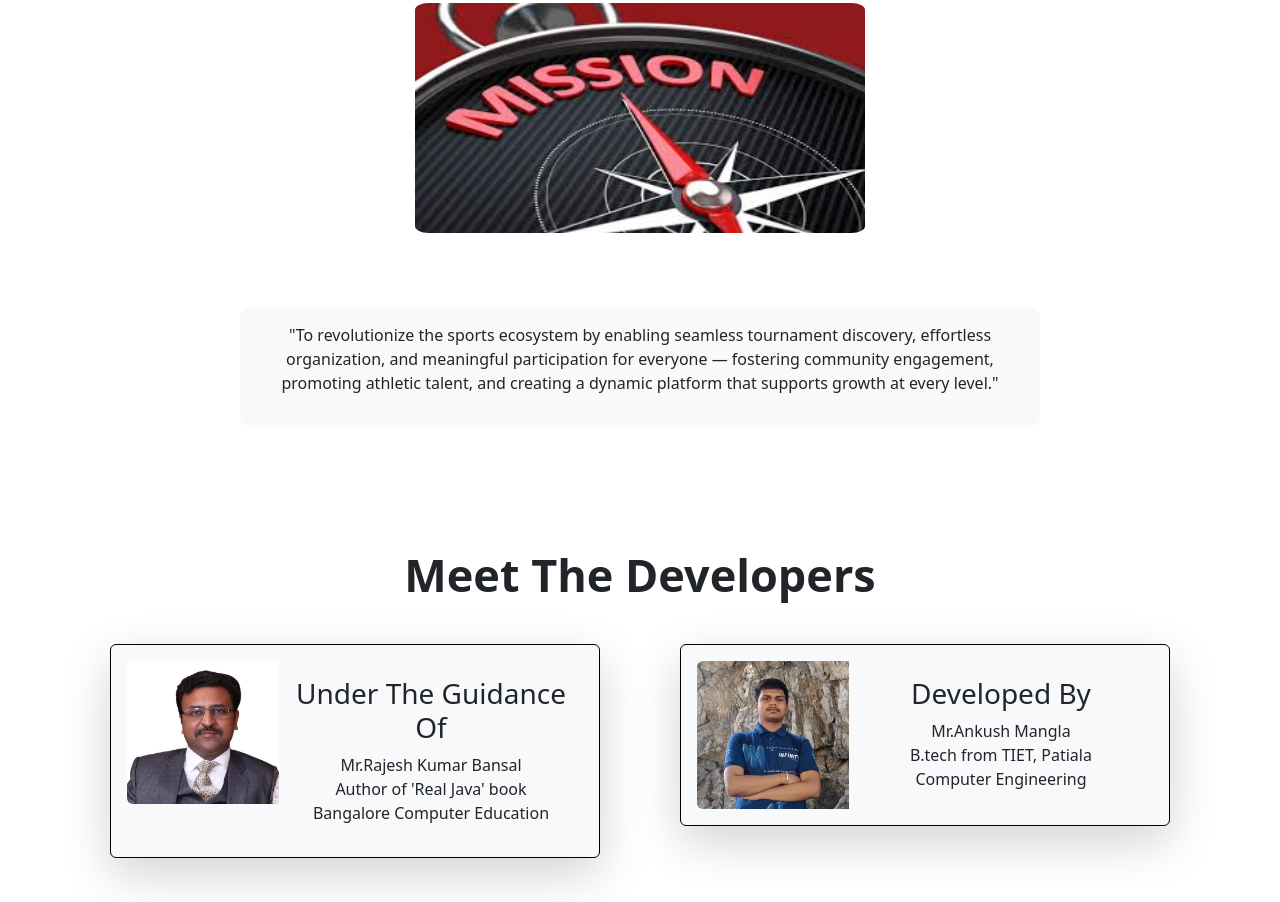
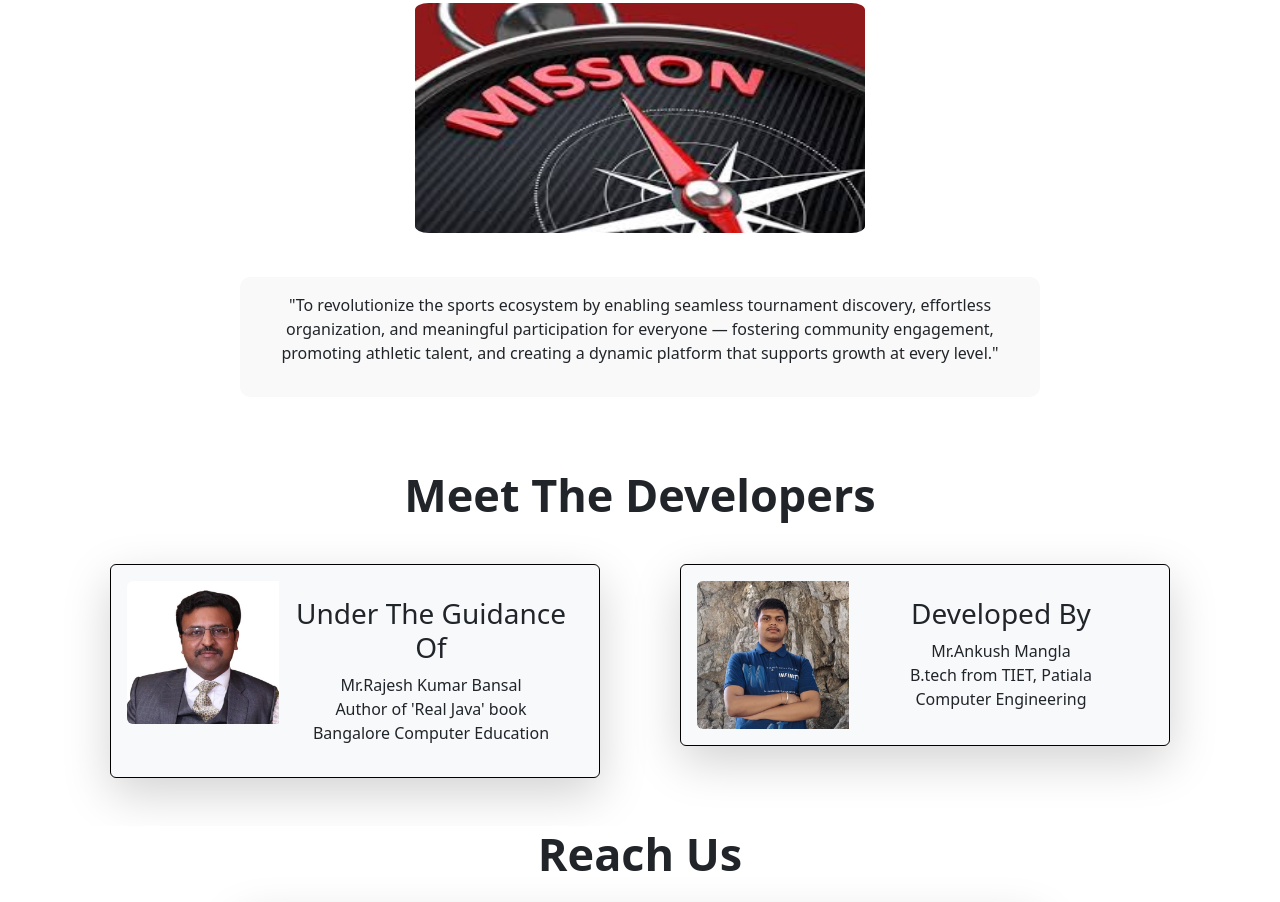
Before and after one commit to Ankush340/qenvo1, a website: page public/index.html in a window 1280 px wide. Shown: the part 1077-1979 px from the top of the page. Drawn offline with nearby package versions, Linux system fonts and the light colour scheme.

Commit message:
Update index.html

```diff
--- a/public/index.html
+++ b/public/index.html
@@ -357,7 +357,7 @@
                     </div>
                 </div>
                 <div class="box p-3"
-                    style="background-color: #f9f9f9; max-width: 800px; margin: auto; border-radius: 10px;margin-top: 60px;">
+                    style="background-color: #f9f9f9; max-width: 800px; margin: auto; border-radius: 10px;margin-top: 30px;">
                     <p style="word-wrap: break-word; white-space: normal;">"To revolutionize the sports ecosystem by enabling
                         seamless tournament discovery, effortless organization, and meaningful participation for
                         everyone — fostering community engagement, promoting athletic talent, and creating a dynamic
@@ -367,7 +367,7 @@
             </div>
         </div>
         <nav class="navbar">
-            <div style="line-height: 40px;font-weight: bolder;margin:auto;font-size: 45px;  margin-bottom: 25px;margin-top: 120px; "
+            <div style="line-height: 40px;font-weight: bolder;margin:auto;font-size: 45px;  margin-bottom: 25px;margin-top: 70px; "
                 id="developers">
                 Meet The Developers
             </div>
```
